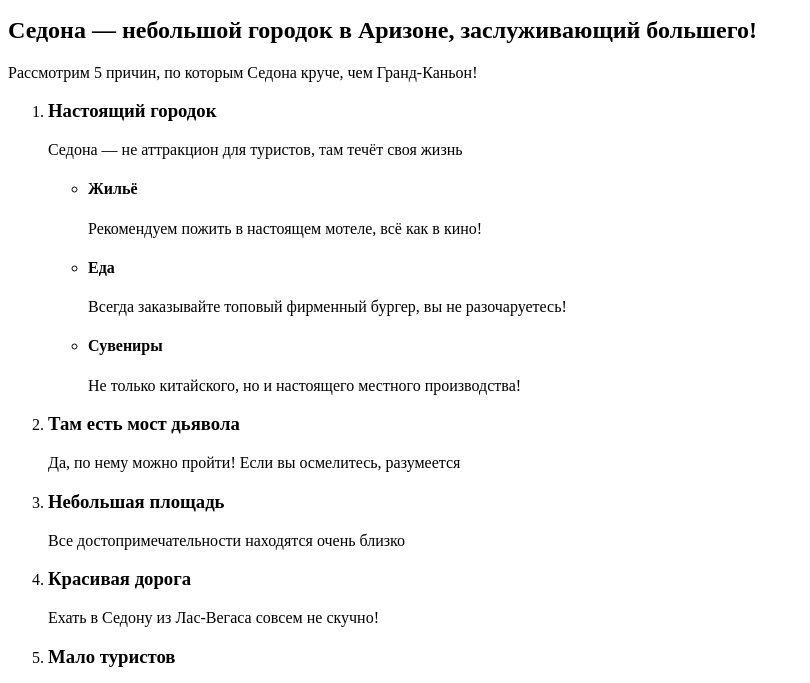
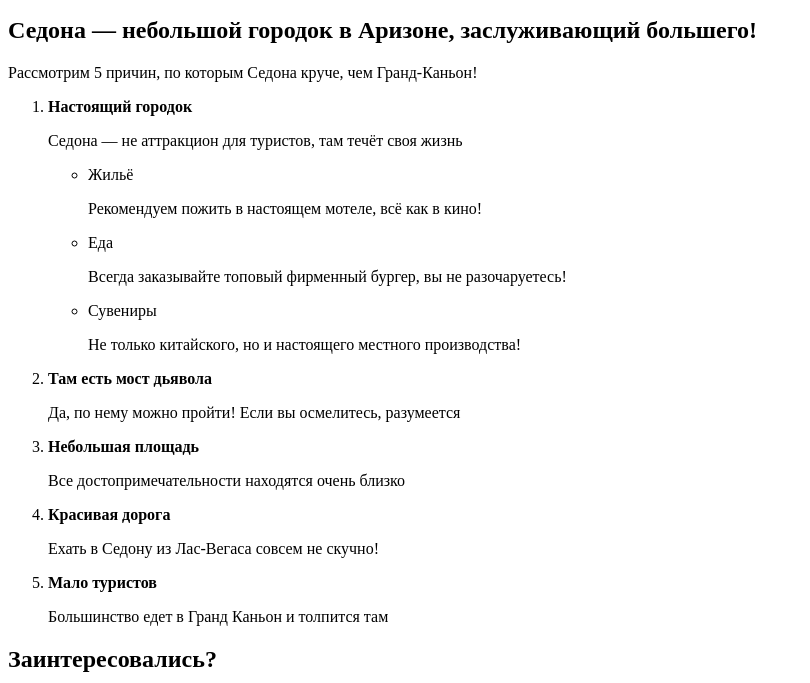
Before and after one commit to htmlacademy-htmlcss/2009429-sedona-33, a plain HTML site: page index.html in a window 1280 px wide. Shown: the part 267-950 px from the top of the page, without its empty margins (0-810 px from the left). Drawn offline with Linux system fonts and the light colour scheme.

Commit message:
Исправляет ошибки

```diff
--- a/index.html
+++ b/index.html
@@ -8,7 +8,7 @@
   <body>
       <header class="page-header">
         <nav class="navigation">
-          <a class="navigation-logo" href="index.html">
+          <a class="navigation-logo" href="">
           <img class="page-header-logo" alt="Логотип Седона" src="#">
         </a>
           <ul class="navigation-list">
@@ -57,54 +57,54 @@
       </p>
          <ol class="reasons-list">
             <li class="reasons-item">
-              <h3 class="reasons-item-title">Настоящий городок
-              </h3>
+              <b class="reasons-item-title">Настоящий городок
+              </b>
               <p class="reasons-description">Седона — не аттракцион для туристов, там течёт своя жизнь
                 </p>
                   <ul class="advantages-list">
                     <li class="advantages-item">
-                      <h4 class="advantages-titl">Жильё
-                      </h4>
+                      <p class="advantages-titl">Жильё
+                      </p>
                       <p class="advantages-description">Рекомендуем пожить
                         в настоящем мотеле,
                         всё как в кино!
                       </p>
                     </li>
                     <li class="advantages-item">
-                      <h4 class="advantages-titl">Еда
-                      </h4>
+                      <p class="advantages-titl">Еда
+                      </p>
                       <p class="advantages-description">Всегда заказывайте
                         топовый фирменный бургер, вы не разочаруетесь!
                       </p>
                     </li>
                     <li class="advantages-item">
-                      <h4 class="advantages-titl">Сувениры
-                      </h4>
+                      <p class="advantages-titl">Сувениры
+                      </p>
                       <p class="advantages-description">Не только китайского,
                         но и настоящего местного производства!
                       </p>
                     </li>
                   </ul>
                     <li class="reasons-item">
-                      <h3 class="reasons-item-title">Там есть мост дьявола
-                        </h3>
+                      <b class="reasons-item-title">Там есть мост дьявола
+                      </b>
                         <p class="reasons-description">Да, по нему можно пройти! Если вы осмелитесь, разумеется
                         </p>
                           </li>
                           <li class="reasons-item">
-                           <h3 class="reasons-item-title">Небольшая площадь
-                            </h3>
+                           <b class="reasons-item-title">Небольшая площадь
+                           </b>
                         <p class="reasons-description">Все достопримечательности находятся очень близко
                         </p>
                     </li>
                     <li class="reasons-item">
-                      <h3 class="reasons-item-title">Красивая дорога
-                       </h3>
+                      <b class="reasons-item-title">Красивая дорога
+                      </b>
                    <p class="reasons-description">Ехать в Седону из Лас-Вегаса совсем не скучно!
                    </p>
                    <li class="reasons-item">
-                    <h3 class="reasons-item-title">Мало туристов
-                    </h3>
+                    <b class="reasons-item-title">Мало туристов
+                    </b>
                  <p class="reasons-description">Большинство едет в Гранд Каньон и толпится там
                  </p>
             </li>
@@ -116,8 +116,8 @@
         <p class="search-description">Укажите предполагаемые даты поездки,
           и мы покажем вам лучшие предложения гостиниц в Седоне
           </p>
-          <button class="button-header" type="submit">ПОИСК ГОСТИНИЦЫ В СЕДОНЕ
-          </button>
+          <a class="button-header" href="#">поиск гостиницы в седоне
+          </a>
     </article>
     <article class="subscription">
       <h2 class="subscription-title">Подпишитесь на рассылку
@@ -133,7 +133,7 @@
     </article>
           </main>
       <footer class="page-footer">
-        <section class="Social-network">
+        <section class="social-network">
           <ul class="footer-social-list">
             <li class="footer-social-item">
               <a class="button" href="https://twitter.com/htmlacademy_ru">
```
